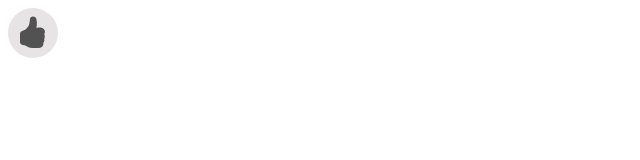
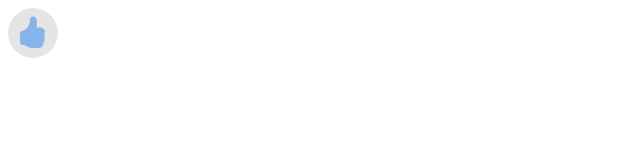
Before and after one commit to falood4/falood4WRKS, a plain HTML site: page thumbsup.html in a window 1280 px wide. Both pictures are taken after a click on the icon 33 px from the left and 33 px from the top of the page. Shown: the full height of the page, 0-640 px from the left. Drawn offline with Linux system fonts and the light colour scheme.

Commit message:
new like color

```diff
--- a/thumbsup.html
+++ b/thumbsup.html
@@ -45,7 +45,7 @@
                 setTimeout(function () {
                     let path = like_button.querySelector('path');
                     path.setAttribute('d', "M6.956 1.745C7.021.81 7.908.087 8.864.325l.261.066c.463.116.874.456 1.012.965.22.816.533 2.511.062 4.51a10 10 0 0 1 .443-.051c.713-.065 1.669-.072 2.516.21.518.173.994.681 1.2 1.273.184.532.16 1.162-.234 1.733q.086.18.138.363c.077.27.113.567.113.856s-.036.586-.113.856c-.039.135-.09.273-.16.404.169.387.107.819-.003 1.148a3.2 3.2 0 0 1-.488.901c.054.152.076.312.076.465 0 .305-.089.625-.253.912C13.1 15.522 12.437 16 11.5 16H8c-.605 0-1.07-.081-1.466-.218a4.8 4.8 0 0 1-.97-.484l-.048-.03c-.504-.307-.999-.609-2.068-.722C2.682 14.464 2 13.846 2 13V9c0-.85.685-1.432 1.357-1.615.849-.232 1.574-.787 2.132-1.41.56-.627.914-1.28 1.039-1.639.199-.575.356-1.539.428-2.59z");
-                    like_button.style.color = "#525252";
+                    like_button.style.color = "#87b5eb";
                     like_button.classList.remove("rotate-down");
                 }, 100);
             }, 400);
```
